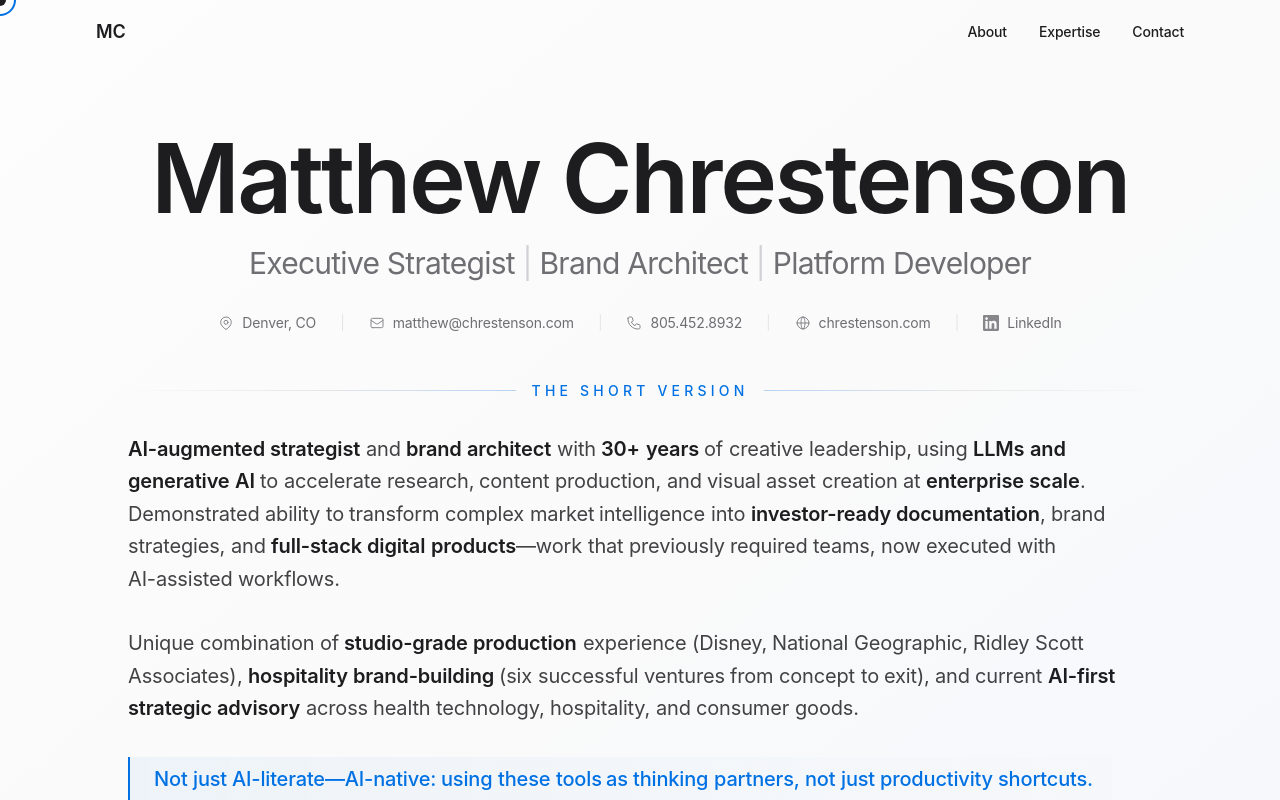
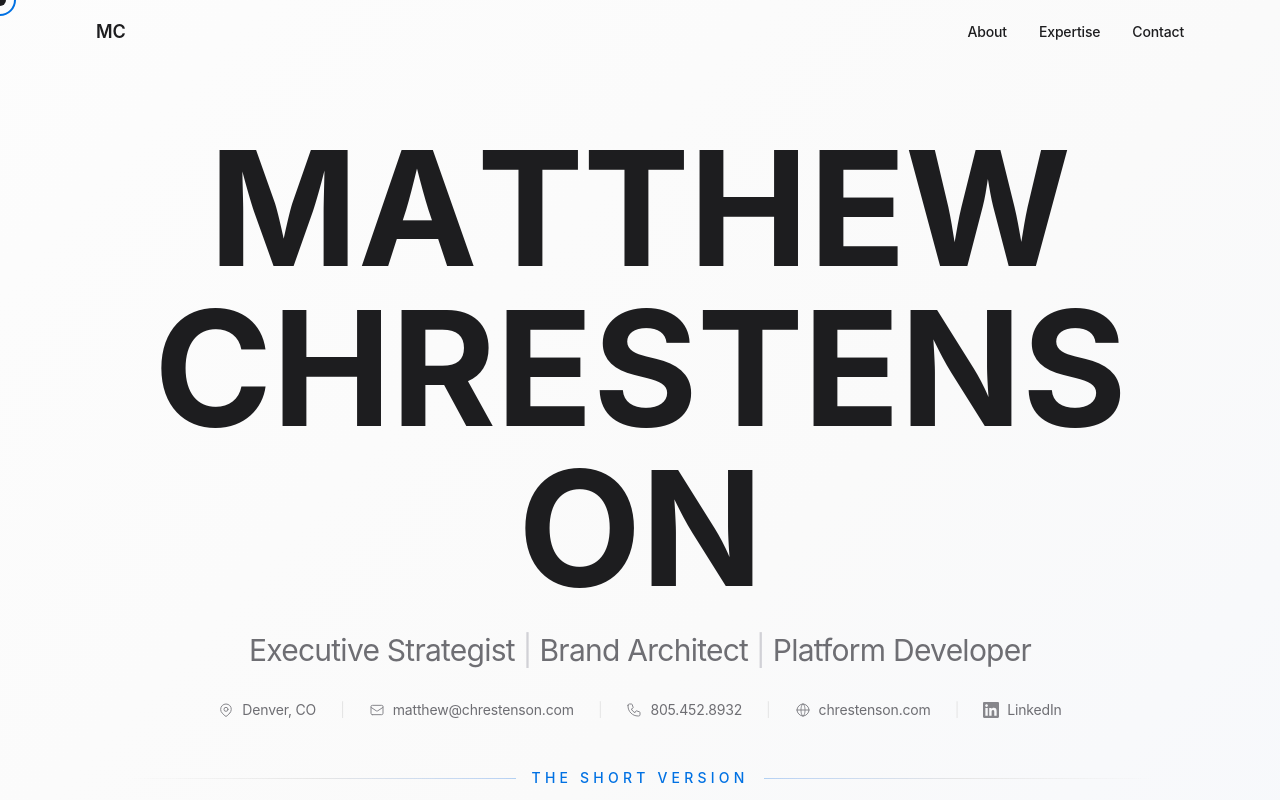
Before and after one commit to Mx7Zero/chrestenson.2026, a React (Vite) app in the folder fix/: page / in a window 1280 px wide. Shown: the top 800 px of the page. Built offline with nearby package versions, Linux system fonts and the light colour scheme.

Commit message:
Make name bigger, two lines, with letter magnification effect

```diff
--- /dev/null
+++ b/fix/src/components/DockLetters.tsx
@@ -0,0 +1,110 @@
+import { useRef, useEffect, useCallback } from 'react';
+import gsap from 'gsap';
+
+interface DockLettersProps {
+  text: string;
+  className?: string;
+}
+
+export const DockLetters = ({ text, className = '' }: DockLettersProps) => {
+  const containerRef = useRef<HTMLDivElement>(null);
+  const lettersRef = useRef<(HTMLSpanElement | null)[]>([]);
+
+  const handleMouseMove = useCallback((e: MouseEvent) => {
+    if (!containerRef.current) return;
+
+    const mouseX = e.clientX;
+    const mouseY = e.clientY;
+
+    lettersRef.current.forEach((letterEl) => {
+      if (!letterEl) return;
+
+      const rect = letterEl.getBoundingClientRect();
+      const letterCenterX = rect.left + rect.width / 2;
+      const letterCenterY = rect.top + rect.height / 2;
+
+      // Calculate distance from mouse to letter center
+      const distanceX = Math.abs(mouseX - letterCenterX);
+      const distanceY = Math.abs(mouseY - letterCenterY);
+      const distance = Math.sqrt(distanceX * distanceX + distanceY * distanceY);
+
+      // Magnification parameters - tighter range for letters
+      const maxDistance = 120; // pixels - range of effect
+      const maxScale = 1.3; // maximum scale
+      const minScale = 1;
+
+      // Calculate scale based on distance (closer = bigger)
+      let scale = minScale;
+      if (distance < maxDistance) {
+        const normalizedDistance = distance / maxDistance;
+        // Use cosine for smooth falloff (like macOS dock)
+        scale = minScale + (maxScale - minScale) * (1 - normalizedDistance) * Math.cos(normalizedDistance * Math.PI / 2);
+      }
+
+      gsap.to(letterEl, {
+        scaleX: scale,
+        scaleY: scale,
+        duration: 0.1,
+        ease: 'power2.out',
+      });
+    });
+  }, []);
+
+  const handleMouseLeave = useCallback(() => {
+    // Reset all letters to normal size
+    lettersRef.current.forEach((letterEl) => {
+      if (!letterEl) return;
+      gsap.to(letterEl, {
+        scaleX: 1,
+        scaleY: 1,
+        duration: 0.3,
+        ease: 'power2.out',
+      });
+    });
+  }, []);
+
+  useEffect(() => {
+    const container = containerRef.current;
+    if (!container) return;
+
+    container.addEventListener('mousemove', handleMouseMove);
+    container.addEventListener('mouseleave', handleMouseLeave);
+
+    return () => {
+      container.removeEventListener('mousemove', handleMouseMove);
+      container.removeEventListener('mouseleave', handleMouseLeave);
+    };
+  }, [handleMouseMove, handleMouseLeave]);
+
+  // Split text into lines and letters
+  const lines = text.split('\n');
+  let letterIndex = 0;
+
+  return (
+    <div ref={containerRef} className={className}>
+      {lines.map((line, lineIdx) => (
+        <div key={lineIdx} className="block">
+          {line.split('').map((char, charIdx) => {
+            if (char === ' ') {
+              return <span key={`${lineIdx}-${charIdx}`}>&nbsp;</span>;
+            }
+            const currentIndex = letterIndex++;
+            return (
+              <span
+                key={`${lineIdx}-${charIdx}`}
+                ref={el => { lettersRef.current[currentIndex] = el; }}
+                className="inline-block origin-bottom"
+                style={{
+                  willChange: 'transform',
+                  transformOrigin: 'center bottom',
+                }}
+              >
+                {char}
+              </span>
+            );
+          })}
+        </div>
+      ))}
+    </div>
+  );
+};
--- a/fix/src/components/Hero.tsx
+++ b/fix/src/components/Hero.tsx
@@ -1,6 +1,7 @@
 import { useEffect, useRef } from 'react';
 import gsap from 'gsap';
 import { DockText } from './DockText';
+import { DockLetters } from './DockLetters';
 
 export const Hero = () => {
   const sectionRef = useRef<HTMLElement>(null);
@@ -118,9 +119,12 @@ export const Hero = () => {
         {/* Name */}
         <h1
           ref={nameRef}
-          className="text-5xl md:text-7xl lg:text-8xl font-semibold text-[#1D1D1F] mb-4 leading-[1.05] tracking-tight"
+          className="mb-6 leading-[0.9] tracking-tight"
         >
-          Matthew Chrestenson
+          <DockLetters
+            text={"MATTHEW\nCHRESTENSON"}
+            className="text-6xl md:text-8xl lg:text-[10rem] font-bold text-[#1D1D1F] uppercase"
+          />
         </h1>
 
         {/* Title */}
```
Also changed, not shown: 1 other file (tests, documents, lock files or other folders).
